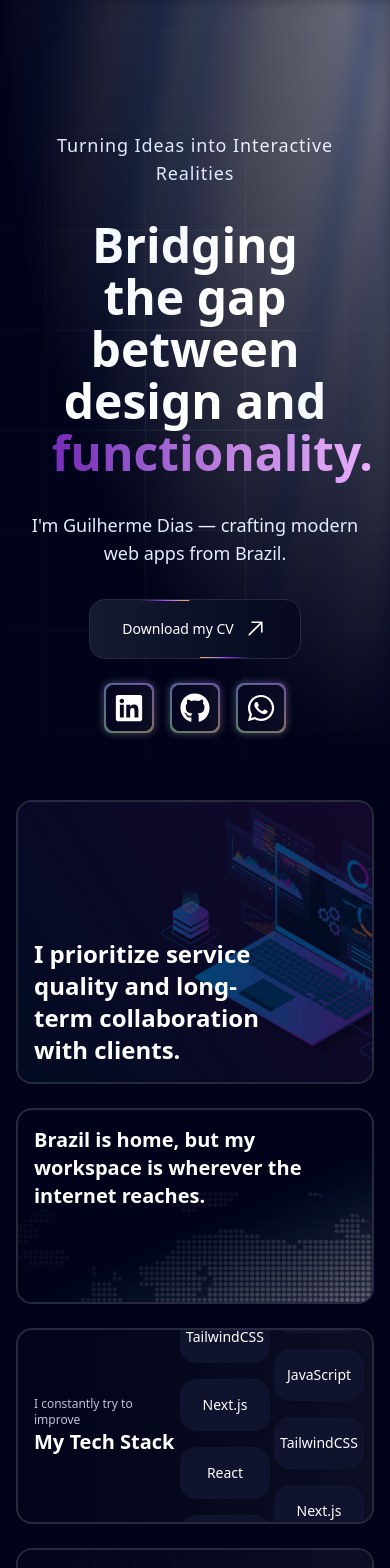
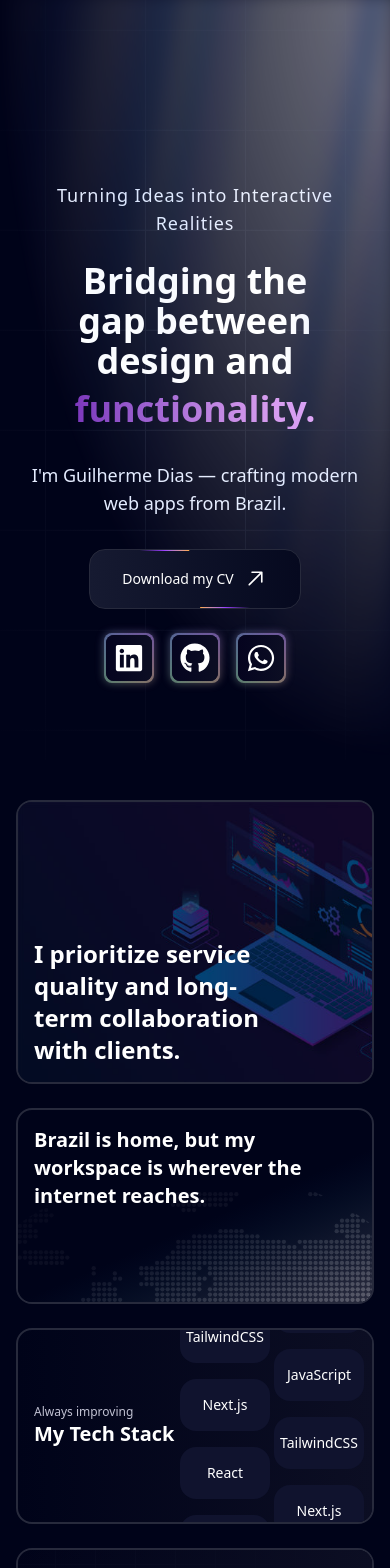
Before and after one commit to GuilhermeBDias/portfolio, a React (Vite) app: page / in a window 390 px wide. Shown: the top 1568 px of the page. Built offline with nearby package versions, Linux system fonts and the light colour scheme.

Commit message:
feat: algumas alterações em tamanho de texto
Também teve alterações de espaçamento entre seções além do tamanho do modal de contato

```diff
--- a/src/components/BentoGrid.tsx
+++ b/src/components/BentoGrid.tsx
@@ -10,7 +10,7 @@ export const BentoGrid = ({
   return (
     <motion.div
       className={cn(
-        "grid grid-cols-1 lg:grid-cols-20 auto-rows-[20px] w-full max-w-[100rem] gap-6",
+        "grid grid-cols-1 lg:grid-cols-20 auto-rows-[20px] md:auto-rows-[14px] w-full max-w-[100rem] gap-6",
         className
       )}
       variants={itemVariants}
@@ -71,7 +71,7 @@ export const BentoGridItem = ({
       <div className={cn("relative z-10 flex w-full h-full", divClass)}>
         <div className={cn("flex flex-col h-full z-20", titleClass)}>
           {subTitle && (
-            <p className="text-xs md:text-xl text-tertiary z-10 font-medium">
+            <p className="text-xs md:text-base text-tertiary z-10 font-medium">
               {subTitle}
             </p>
           )}
--- a/src/components/Card.tsx
+++ b/src/components/Card.tsx
@@ -24,7 +24,7 @@ export const Card = ({ title, description, techs = [], image }: CardProps) => {
         className="flex flex-col w-full items-center h-[60%] md:h-[70%]"
         variants={itemVariants}
       >
-        <h1 className="w-full p-2 md:p-4 text-xl md:text-2xl font-bold">
+        <h1 className="w-full p-2 md:p-4 text-xl md:text-xl font-bold text-slate-200">
           {title}
         </h1>
         <p className="w-full px-2 md:px-4 text-sm md:text-base font-semibold text-[#BEC1DD]">
@@ -32,7 +32,7 @@ export const Card = ({ title, description, techs = [], image }: CardProps) => {
         </p>
       </motion.div>
       <motion.div
-        className="flex w-full justify-between items-center px-2 md:px-4 pb-4"
+        className="flex w-full justify-center items-center px-2 md:px-4 pb-4"
         variants={containerVariants}
       >
         {techs.map((tech) => (
@@ -42,7 +42,7 @@ export const Card = ({ title, description, techs = [], image }: CardProps) => {
             animate={{ transition: {duration: 0.8, ease: "easeInOut", repeat: Infinity}}}
             transition={{ duration: 0.3 }}
             key={tech.id}
-            className="w-[40px] h-[40px] md:w-[60px] md:h-[60px] justify-center items-center flex rounded-full overflow-hidden flex-shrink-0 bg-gradient-to-r from-[#04071D] to-[#0C0E23] border-2 border-[#363749] -mr-2 hover:scale-105 transition-[scale] duration-300"
+            className="w-[40px] h-[40px] md:w-[50px] md:h-[50px] justify-center items-center flex rounded-full overflow-hidden flex-shrink-0 bg-gradient-to-r from-[#04071D] to-[#0C0E23] border-2 border-[#363749] -mr-2 hover:scale-105 transition-[scale] duration-300"
           >
             <img
               src={`../../${tech.image}`}
--- a/src/components/MiniCard.tsx
+++ b/src/components/MiniCard.tsx
@@ -1,6 +1,6 @@
 export const MiniCard = () => {
   return (
-    <div className="flex w-full h-full z-20 justify-end items-end pr-4">
+    <div className="flex w-full h-full z-10 justify-end items-end pr-4">
       <div className="absolute flex flex-col w-[60%] md:w-[50%] h-[90px] rounded-t-xl border-1 border-[#313447] bg-white/5">
         <div className="flex flex-col gap-3 w-full h-full p-2 ">
           <div className="flex w-full gap-2 items-center h-[20%] animate-pulse">
--- a/src/components/Modal.tsx
+++ b/src/components/Modal.tsx
@@ -63,7 +63,7 @@ export const Modal = ({ isOpen, onClose }: ModalProps) => {
           exit={{ opacity: 0 }}
           transition={{ duration: 0.5 }}
         >
-          <BackgroundGradient className="w-full h-[50vh]" >
+          <BackgroundGradient className="w-full h-[50vh] md:h-[55vh] " >
             <motion.form
               className="flex flex-col w-full bg-[#000319] p-4 rounded-2xl h-full overflow-hidden z-30 "
               onClick={(e) => e.stopPropagation()}
--- a/src/constants/index.ts
+++ b/src/constants/index.ts
@@ -98,9 +98,9 @@ export const ProjectsData = [
 
 export const experience = [
   { title: "Full-Stack developer trainee", description: "Assisted in the development of web applications using React, Node.js, and SQLServer.", image: "../../Logo_Main_01.svg" },
-  { title: "IT Support Intern", description: "Provided technical support and troubleshooting for hardware and software issues.", image: "../../Logo_Main_02.svg" },
-  { title: "Freelance Developer", description: "Developed and maintained websites for small businesses using HTML, CSS, and JavaScript.", image: "../../Logo_Ex_03.svg" },
-  { title: "Freelance Web Developer", description: "Developed and maintained websites for small businesses using HTML, CSS, and JavaScript.", image: "../../Logo_Ex_04.svg" },
+  { title: "Computer Science Student", description: "Gained solid foundations in programming, software development best practices, and version control (Git).", image: "../../Logo_Main_02.svg" },
+  { title: "Junior Web Developer", description: "Worked on small-scale projects while improving skills in React, TypeScript, and agile development practices.", image: "../../Logo_Ex_03.svg" },
+  { title: "Freelance Web Developer", description: "Built responsive landing pages and optimized front-end performance for better user experience.", image: "../../Logo_Ex_04.svg" },
 ]
 
 
--- a/src/index.css
+++ b/src/index.css
@@ -16,7 +16,7 @@
 }
 
 .section-class {
-  @apply h-full w-full flex justify-center items-center px-4 md:px-70;
+  @apply h-full w-full flex justify-center items-center px-4 md:px-50;
 }
 
 .navbar-class {
--- a/src/sections/About.tsx
+++ b/src/sections/About.tsx
@@ -21,14 +21,14 @@ function About() {
   return (
     <section
       id="about"
-      className="section-class flex-col lg:px-10 mb-10 pt-10 lg:pt-4 relative"
+      className="section-class flex-col lg:px-10 mb-10 pt-10 relative"
     >
       <BentoGrid>
         {/* Grid 1 */}
 
         <BentoGridItem
           title="I prioritize service quality and long-term collaboration with clients."
-          titleClass="flex relative w-[70%] justify-end text-2xl md:text-3xl md:p-2"
+          titleClass="flex relative w-[70%] justify-end text-2xl md:p-2"
           background="../../Grid_01.jpg"
           className="lg:col-span-11 row-span-7 lg:row-span-12 p-4"
           viewport={{ once: true, amount: 0.2 }}
@@ -39,7 +39,7 @@ function About() {
         <BentoGridItem
           title="Brazil is home, but my workspace is wherever the internet reaches."
           className="lg:col-span-9 row-span-5 lg:row-span-6 overflow-hidden "
-          titleClass="text-xl md:text-3xl p-4"
+          titleClass="text-xl md:text-2xl p-4"
           viewport={{ once: true, amount: 0.7 }}
         >
           <div className="absolute top-[30%] md:top-[20%] left-1/2 -translate-x-1/2 -z-10 w-[600px] md:w-[900px] h-[800px]  invert rounded-full overflow-hidden ">
@@ -56,8 +56,9 @@ function About() {
 
         <BentoGridItem
           title="My Tech Stack"
-          subTitle="I constantly try to improve"
-          titleClass="flex relative justify-center w-[80%] text-xl md:text-2xl pl-4"
+          subTitle="Always improving"
+
+          titleClass="flex relative justify-center w-[80%] text-xl md:text-xl pl-4"
           className="lg:col-span-9 row-span-5 lg:row-span-6"
         >
           <div className="flex w-full justify-end gap-1 pr-2 md:pr-4">
@@ -91,7 +92,7 @@ function About() {
         <BentoGridItem
           title="Building a modern car enthusiasts hub"
           subTitle="Behind the scenes of my work"
-          titleClass="justify-center p-4 w-[65%] md:w-[50%] text-xl md:text-4xl "
+          titleClass="justify-center p-4 w-[65%] md:w-[50%] text-xl md:text-3xl "
           className="hidden md:flex col-span-14 row-span-10"
           viewport={{ once: true, amount: 0.3 }}
         >
@@ -144,13 +145,13 @@ function About() {
 
         <BentoGridItem
           title="Have an idea? Let's make it real."
-          titleClass="justify-center items-center pb-4 w-[80%] text-center text-3xl  h-auto "
+          titleClass="justify-center items-center pb-4 w-[80%] text-center text-2xl h-auto "
           divClass="justify-center flex-col items-center"
-          className="hidden md:flex  col-span-6 row-span-5"
+          className="hidden md:flex col-span-6 row-span-5"
           viewport={{ once: true, amount: 0.05 }}
         >
           <button
-            className="flex min-w-50 relative justify-center items-center p-2 gap-2 color-gradient rounded-xl border-1 border-[#313447] hover:scale-105 transition-[scale] cursor-pointer "
+            className="flex min-w-50 relative justify-center items-center p-2 gap-2 color-gradient rounded-xl border-1 border-[#313447] hover:scale-105 transition-[scale] cursor-pointer"
             onClick={handleCopyEmail}
           >
             <BorderAnimation size={30} duration={6} />
--- a/src/sections/Hero.tsx
+++ b/src/sections/Hero.tsx
@@ -16,21 +16,21 @@ function Hero() {
         <GridBackground />
         <section
           id="home"
-          className="hero-class overflow-hidden mb-6 md:mb-0 z-10"
+          className="hero-class overflow-hidden z-10"
         >
           <div className="flex flex-col text-center w-full h-full justify-center items-center pt-16 md:pt-20 gap-4">
             <Animated
               as="h1"
               delay={0.3}
-              className="text-lg md:text-2xl text-secondary font-medium tracking-wider pb-4"
+              className="text-lg md:text-2xl text-secondary font-medium tracking-wider pb-2"
             >
               Turning Ideas into Interactive Realities
             </Animated>
-            <div className="w-[80%] sm:w-[70%] ">
+            <div className="w-[80%] md:w-[80%]">
               <Animated
                 as="p"
                 delay={0.5}
-                className="text-5xl/13 md:text-[92px]/25 font-bold"
+                className="flex flex-col gap-2 text-4xl md:text-[56px] font-bold w-full"
               >
                 Bridging the gap between design and
                 <Animated as="span" delay={0.7} className="text-gradient">
```
